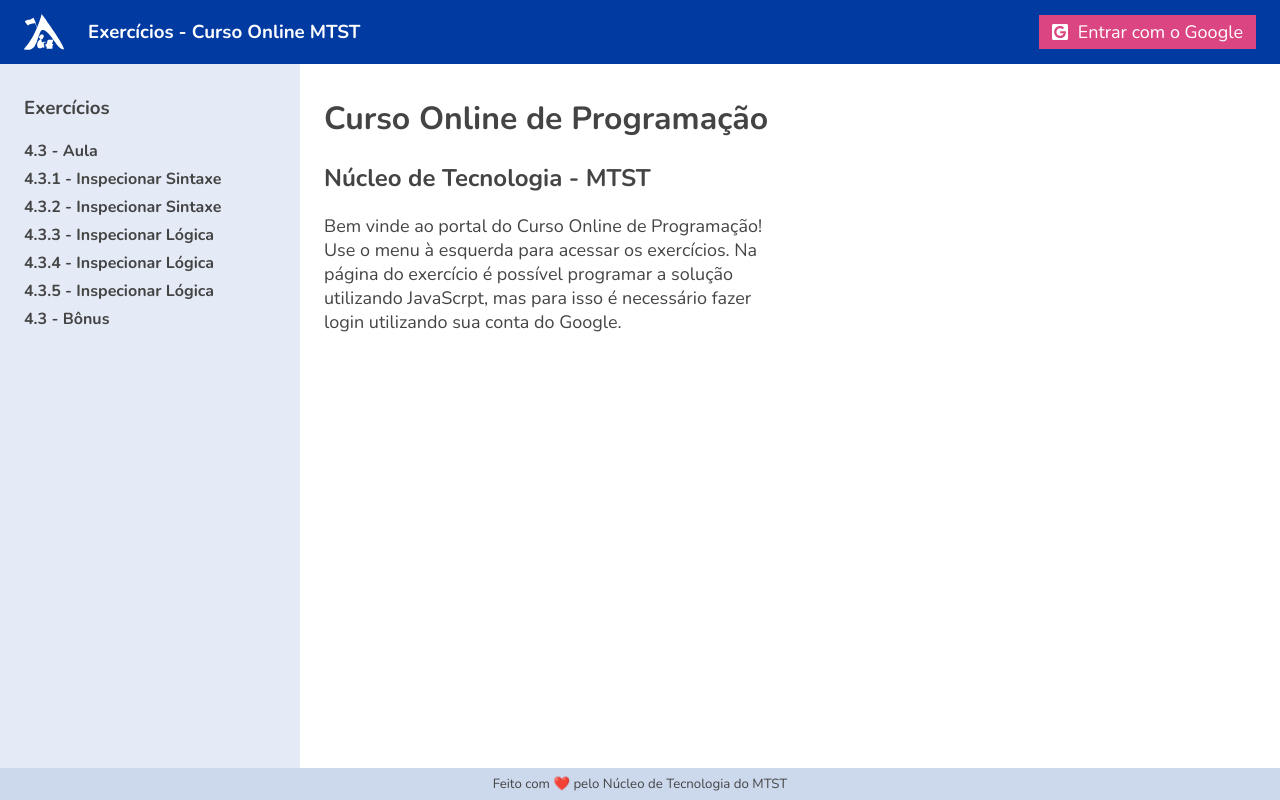
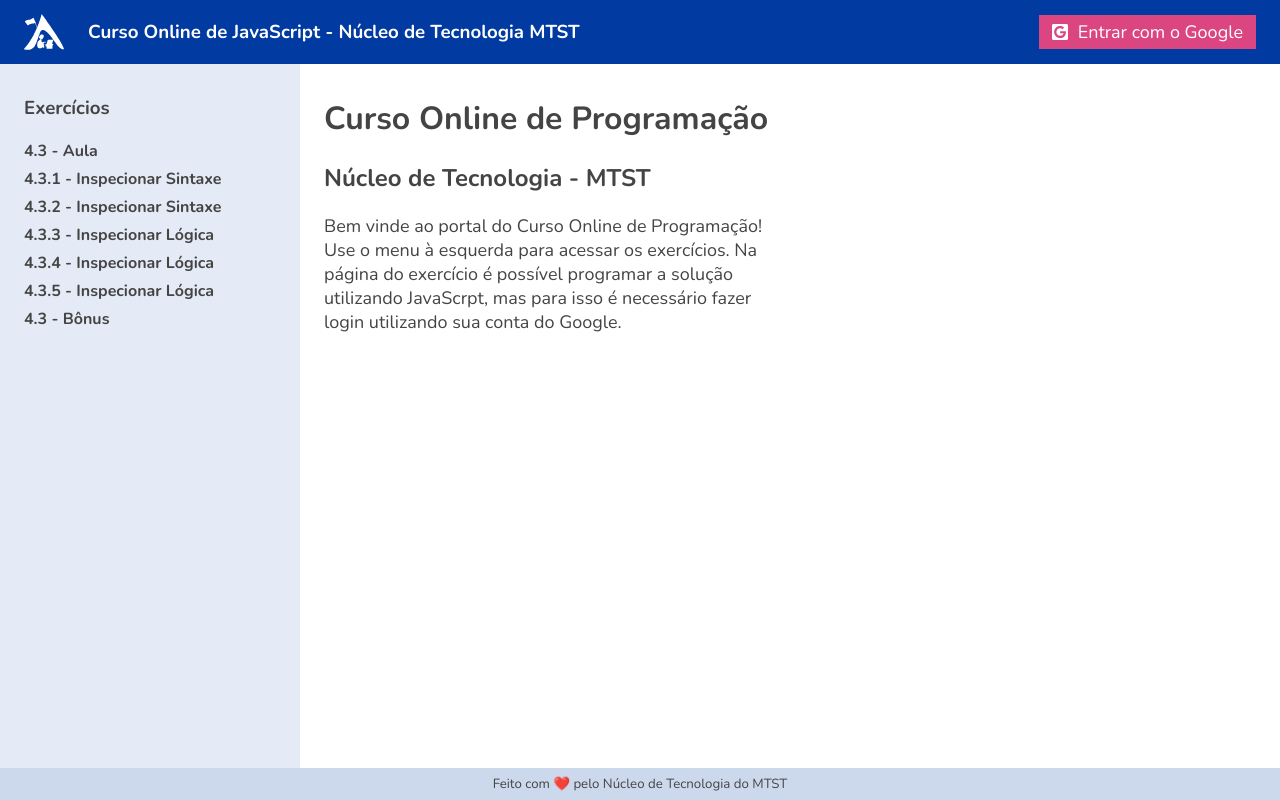
Before and after one commit to andrebnf/nt-listas-excc, a Next.js app: page / in a window 1280 px wide. Built offline with nearby package versions, Linux system fonts and the light colour scheme; no server answers.

Commit message:
adicionado nome da pessoa na barra de navegação superior

```diff
--- a/components/navigation.tsx
+++ b/components/navigation.tsx
@@ -26,15 +26,24 @@ const AuthAction = styled.div`
   margin-left: auto;
 `
 
+const UserNameTag = styled.p`
+  display: inline;
+  color: ${({theme}) => theme.colors.white};
+  padding-right: ${({theme}) => theme.space[3]};
+`;
+
 export const Navigation = (props: any) => {
   const [user, _loading, error] = useAuthState(auth);
 
   return (
     <NavBar>
       <Image src="/logo-white.svg" alt="Logotipo do Núcleo de Tecnologia MTST" width={40} height={40}/>
-      <NavTitle>Exercícios - Curso Online MTST</NavTitle>
+      <NavTitle>Curso Online de JavaScript - Núcleo de Tecnologia MTST</NavTitle>
       {user ? (
         <AuthAction>
+          <UserNameTag>
+            Olá, <b>{auth.currentUser?.displayName}</b>
+          </UserNameTag>
           <Button onClick={() => auth.signOut()}>Sair</Button>
         </AuthAction>
       ) : (
```
